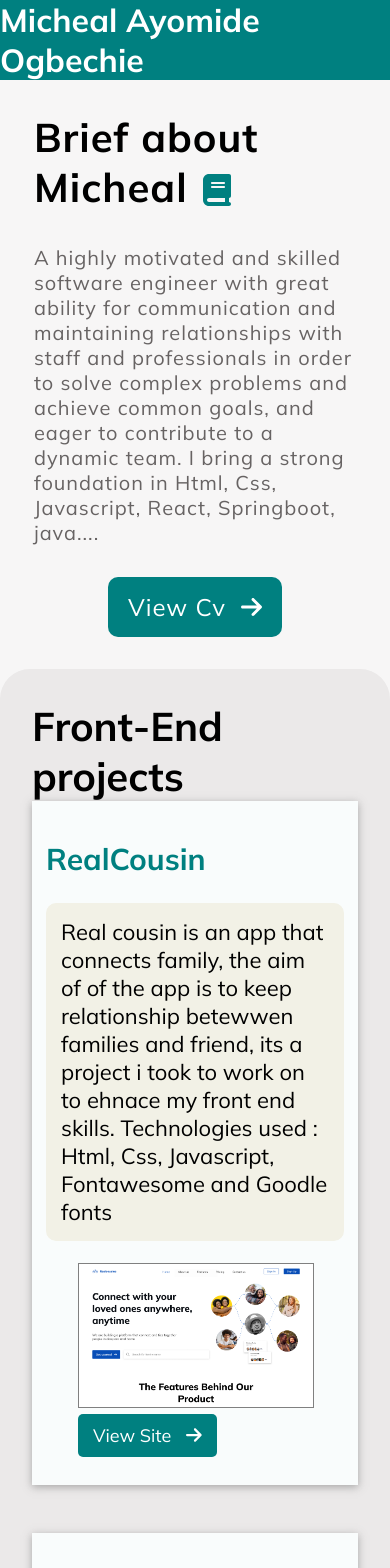
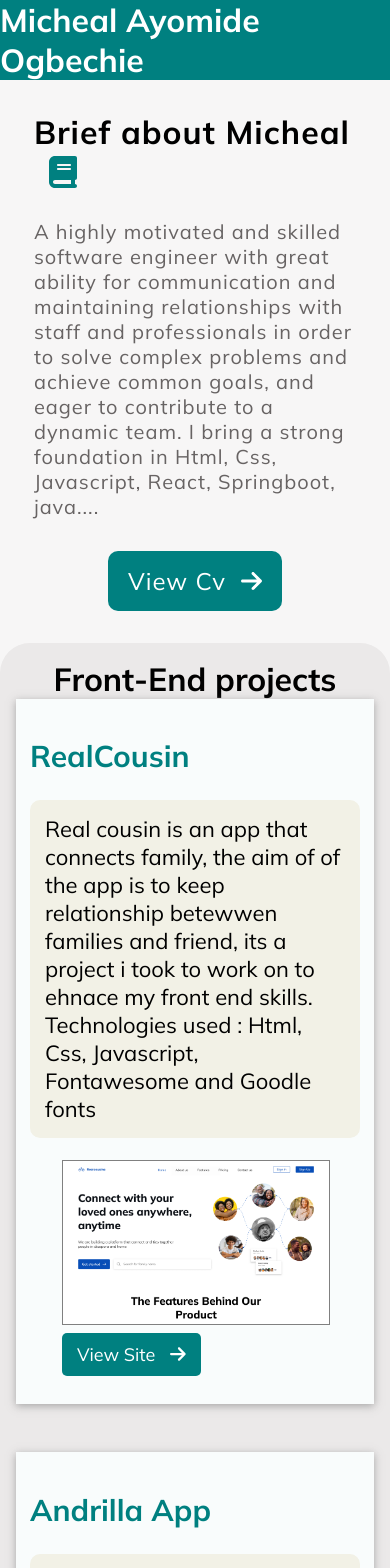
Before and after one commit to Mikofranco/My_portfolio, a React (Create React App) app: page / in a window 390 px wide. Shown: the top 1568 px of the page. Built offline with nearby package versions, Linux system fonts and the light colour scheme.

Commit message:
changed font size

```diff
--- a/src/pages/HomePage.jsx
+++ b/src/pages/HomePage.jsx
@@ -59,7 +59,7 @@ const InfoHeader = styled.h1`
   color: #000;
 
   @media (max-width: 750px) {
-    font-size: 40px;
+    font-size: 32px;
     margin-top: 1rem;
   }
 `;
@@ -71,7 +71,7 @@ const SectionTwo = styled.section`
   padding: 7rem;
   background: #ebe9e9;
   @media (max-width: 750px) {
-    padding: 2rem;
+    padding: 1rem;
   }
 `;
 const Wrapper = styled.div``;
--- a/src/pages/homePage.css
+++ b/src/pages/homePage.css
@@ -211,3 +211,13 @@
     padding: 1rem;
   }
 }
+@media (max-width: 550px) {
+  .contact{
+    display: none;
+  }
+  #sect-four-content {
+    text-align: center;
+    width: fit-content;
+    padding: 5px 10px;
+  }
+}
```
